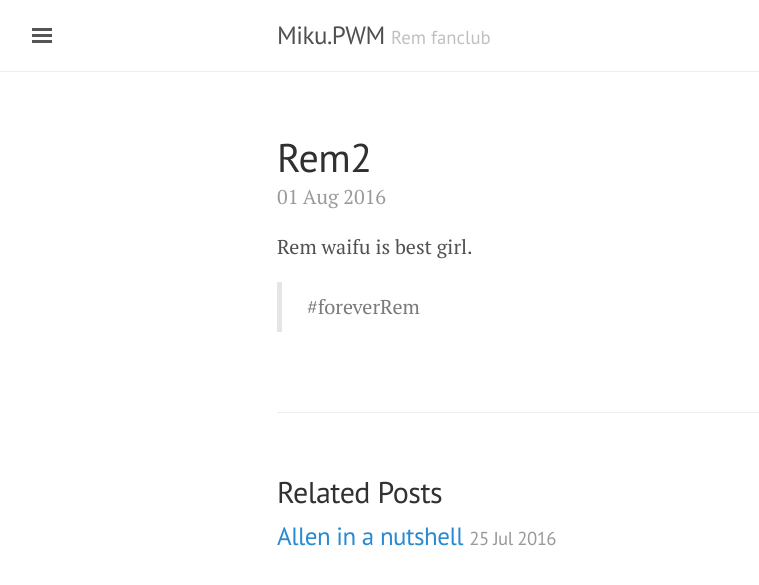
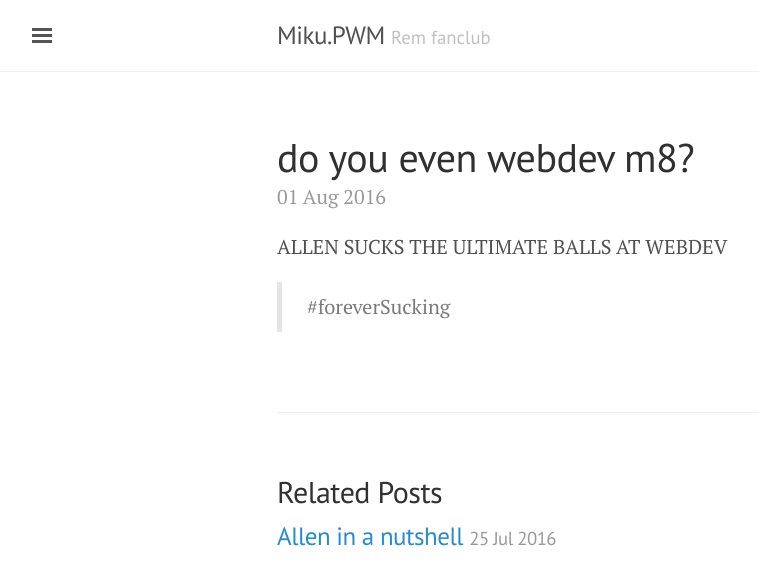
Before and after one commit to pyramidian/Webdev-Test-3.0, a Jekyll site: the page built from _posts/2016-08-01-Rem2.md, in a window 1280 px wide. Shown: the top 585 px of the page, without its empty margins (3-762 px from the left). Built offline with Jekyll 4.4.1, drawn with Linux system fonts in a browser that asks for light colours.

Commit message:
Update 2016-08-01-Rem2.md

```diff
--- a/_posts/2016-08-01-Rem2.md
+++ b/_posts/2016-08-01-Rem2.md
@@ -1,8 +1,8 @@
 ---
 layout: post
-title: Rem2
+title: do you even webdev m8?
 ---
 
-Rem waifu is best girl.
+ALLEN SUCKS THE ULTIMATE BALLS AT WEBDEV
 
-  > #foreverRem
+  > #foreverSucking
```
